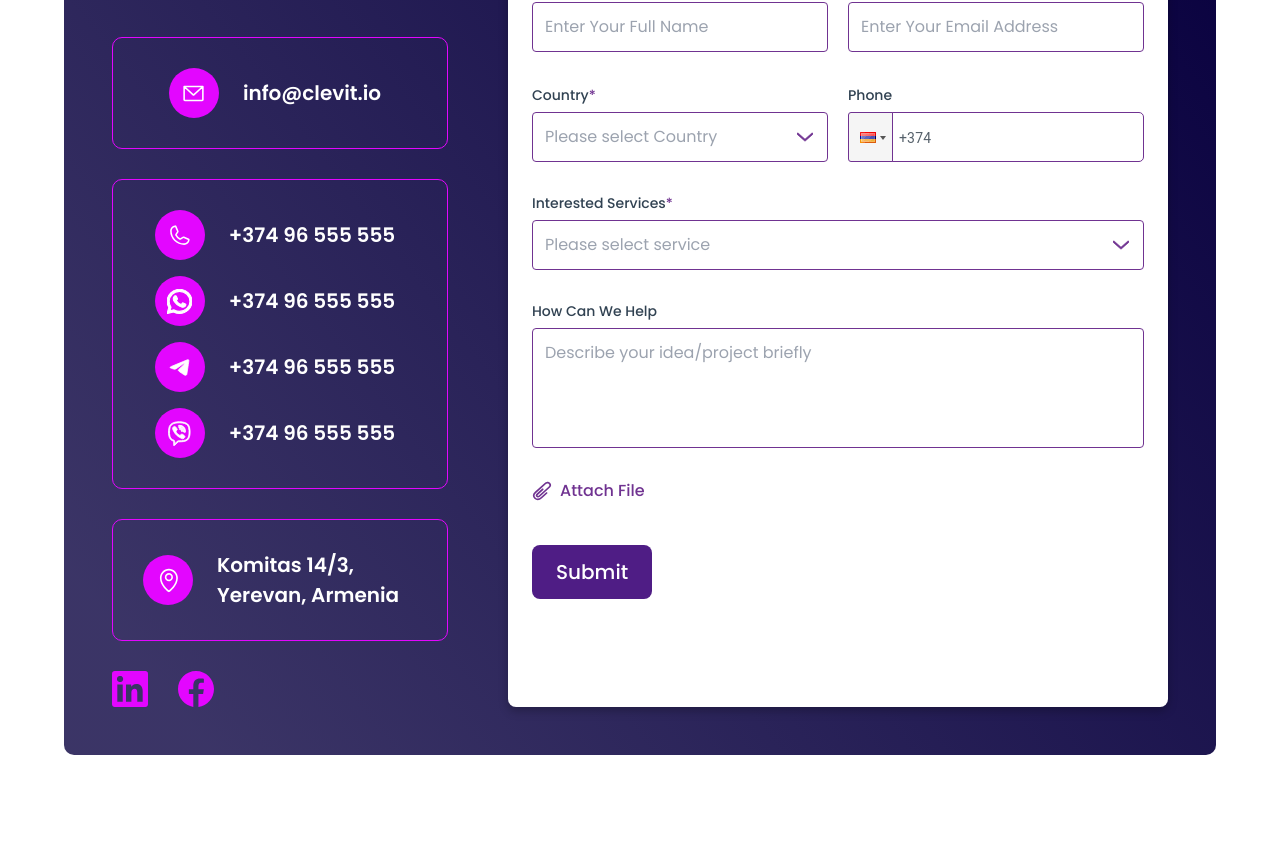
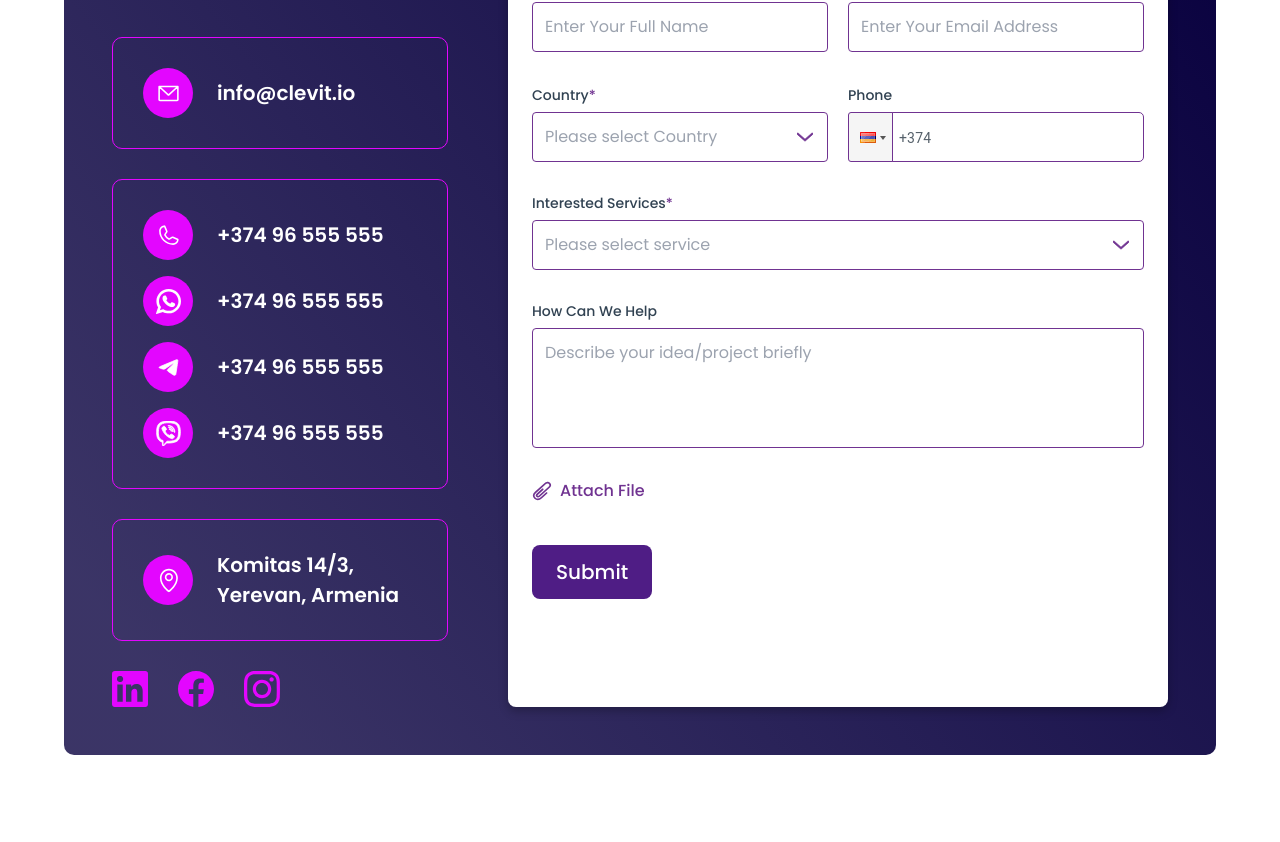
Before and after one commit to CLEVIT-Development/clevit-fe, a React (Vite) app: page /contact-us in a window 1280 px wide. Shown: the part 538-1380 px from the top of the page. Built offline with nearby package versions, Linux system fonts and the light colour scheme.

Commit message:
Fix: Watsapp, Viber - icons,  Contact info numbers wrapper padding Feat: Contact us page - Instagram icon-link

```diff
--- a/src/assets/constants/socials.constants.ts
+++ b/src/assets/constants/socials.constants.ts
@@ -1,7 +1,10 @@
 import Facebook from "@/assets/vectors/Facebook.svg?react";
+import Instagram from "@/assets/vectors/Instagram.svg?react";
 import LinkedIn from "@/assets/vectors/Linkedin.svg?react";
 
 export const socialLinksConstants = [
   { id: 1, link: "https://www.linkedin.com/company/clevit-soft/mycompany/", Icon: LinkedIn },
   { id: 2, link: "https://www.facebook.com/profile.php?id=61557658923832", Icon: Facebook },
+  // TODO: Replace the placeholder link with the actual Instagram profile link
+  { id: 3, link: "https://www.instagram.com/$=profileid", Icon: Instagram },
 ];
--- a/src/pages/contact-us/ContactWrapper.tsx
+++ b/src/pages/contact-us/ContactWrapper.tsx
@@ -6,7 +6,7 @@ interface Props {
 
 const ContactWrapper = ({ children }: Props) => {
   return (
-    <div className="desktop:min-w-full min-w-[300px] flex  space-y-4 flex-col items-center rounded-lg-l  border border-purple-700 desktop:py-[30px] desktop:pl-[30px] desktop:pr-[40px] py-4 pl-4 pr-9">
+    <div className="desktop:min-w-full min-w-[300px] flex  space-y-4 flex-col rounded-lg-l  border border-purple-700 desktop:py-[30px] desktop:pl-[30px] desktop:pr-[40px] py-4 pl-4 pr-4">
       {children}
     </div>
   );
```
Also changed, not shown: src/assets/vectors/Viber.svg, src/assets/vectors/Watsapp.svg.
